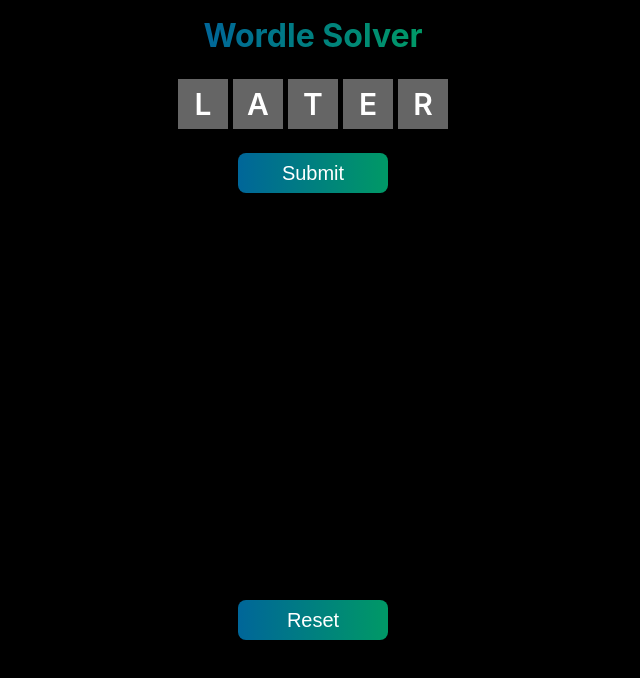
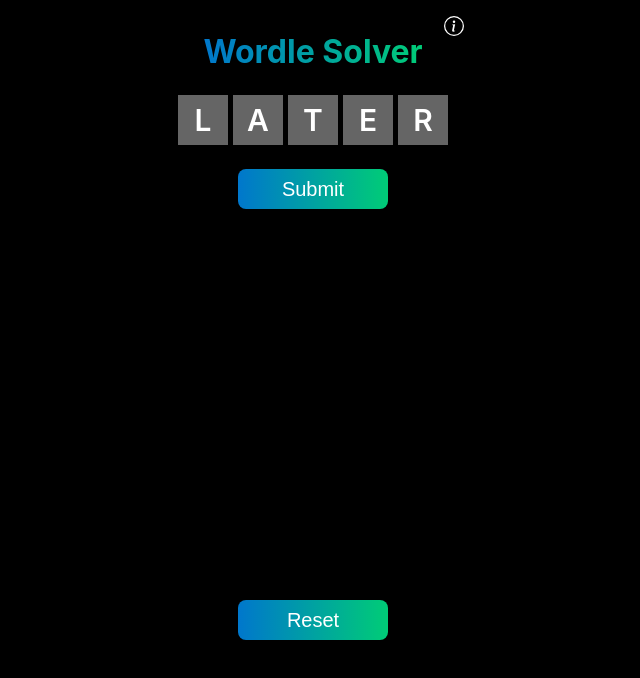
Before and after one commit to misqke/wordle-solver, a Next.js app: page / in a window 1280 px wide. Shown: the top 678 px of the page, without its empty margins (327-967 px from the left). Built offline with nearby package versions, Linux system fonts and the light colour scheme.

Commit message:
info btn, info, read me

```diff
--- /dev/null
+++ b/components/LoadingBar.jsx
@@ -0,0 +1,12 @@
+import React from "react";
+import styles from "../styles/LoadingBar.module.scss";
+
+const LoadingBar = () => {
+  return (
+    <div className={styles.container}>
+      <div className={styles.loader}></div>
+    </div>
+  );
+};
+
+export default LoadingBar;
--- a/pages/index.js
+++ b/pages/index.js
@@ -1,10 +1,13 @@
 import React, { useState, useEffect } from "react";
 import Head from "next/head";
 import Row from "../components/Row";
+import LoadingBar from "../components/LoadingBar";
 import axios from "axios";
 import styles from "../styles/Home.module.scss";
 
 export default function Home() {
+  const [loading, setLoading] = useState(false);
+  const [showInfo, setShowInfo] = useState(false);
   const [guessNum, setGuessNum] = useState(1);
   const [currentAnswer, setCurrentAnswer] = useState([
     { answer: "", wrongs: [] },
@@ -52,6 +55,7 @@
   };
 
   const handleSubmit = async () => {
+    setLoading(true);
     const usedLetters = [];
     currentGuess.forEach((letter, i) => {
       if (letter.result === "correct") {
@@ -109,6 +113,7 @@
       }
       setGuesses((prev) => [...prev, currentGuess]);
       setCurrentGuess(newGuess);
+      setLoading(false);
     };
     if (guessNum > 1) {
       makeGuess(currentAnswer, includedLetters);
@@ -135,6 +140,7 @@
             />
           ))}
         <Row word={currentGuess} handleLetterClick={handleLetterClick} active />
+        {loading === true && <LoadingBar />}
         <button className={styles.btn} type="button" onClick={handleSubmit}>
           Submit
         </button>
@@ -145,6 +151,37 @@
         >
           Reset
         </button>
+        <span
+          className={styles.infoBtn}
+          onClick={() => setShowInfo((prev) => !prev)}
+        >
+          <svg
+            xmlns="http://www.w3.org/2000/svg"
+            width="20"
+            height="20"
+            fill="currentColor"
+            className="bi bi-info-circle"
+            viewBox="0 0 16 16"
+          >
+            <path d="M8 15A7 7 0 1 1 8 1a7 7 0 0 1 0 14zm0 1A8 8 0 1 0 8 0a8 8 0 0 0 0 16z" />
+            <path d="m8.93 6.588-2.29.287-.082.38.45.083c.294.07.352.176.288.469l-.738 3.468c-.194.897.105 1.319.808 1.319.545 0 1.178-.252 1.465-.598l.088-.416c-.2.176-.492.246-.686.246-.275 0-.375-.193-.304-.533L8.93 6.588zM9 4.5a1 1 0 1 1-2 0 1 1 0 0 1 2 0z" />
+          </svg>
+        </span>
+        {showInfo === true && (
+          <div className={styles.info}>
+            <h3>How to use:</h3>
+            <ol>
+              <li>
+                Enter the word provided by Wordle Solver into your Wordle game.
+              </li>
+              <li>
+                Click the letters on the Wordle Solver to match the results from
+                your Wordle game and click "Submit".
+              </li>
+              <li>Repeat with the new word provided by Wordle Solver.</li>
+            </ol>
+          </div>
+        )}
       </div>
     </div>
   );
--- a/styles/Home.module.scss
+++ b/styles/Home.module.scss
@@ -15,12 +15,13 @@
   gap: 0.5rem;
   height: 100%;
   position: relative;
+  padding: 1rem;
 }
 
 .text {
   margin: 1rem;
   h1 {
-    background: linear-gradient(90deg, #069, #096);
+    background: linear-gradient(90deg, #07c, #0c7);
     background-clip: text;
     color: transparent;
   }
@@ -32,13 +33,49 @@
   height: 40px;
   font-size: 20px;
   color: #fff;
-  background: linear-gradient(90deg, #069, #096);
+  background: linear-gradient(90deg, #07c, #0c7);
   cursor: pointer;
   border: none;
   border-radius: 8px;
+  transition-duration: 500ms;
+}
+
+.btn:hover {
+  box-shadow: 5px 0px 3px 5px #07ca, -5px 0px 3px 5px #0c7a;
 }
 
 .btn.reset {
   position: absolute;
   bottom: 20%;
 }
+
+.infoBtn {
+  position: absolute;
+  top: 1rem;
+  right: 0;
+  color: #fff;
+  cursor: pointer;
+  transition-duration: 250ms;
+  display: flex;
+  flex-direction: column;
+}
+
+.infoBtn:hover {
+  color: #099;
+}
+
+.info {
+  display: flex;
+  flex-direction: column;
+  gap: 0.5rem;
+  padding: 1rem 2rem;
+  position: absolute;
+  top: 2.5rem;
+  left: 0;
+  background: radial-gradient(#07c, #0c7);
+  color: #fff;
+  border-radius: 8px;
+  li {
+    margin-bottom: 8px;
+  }
+}
--- /dev/null
+++ b/styles/LoadingBar.module.scss
@@ -0,0 +1,31 @@
+.container {
+  width: 100%;
+  height: 1rem;
+  border: 1px solid #fff;
+  border-radius: 8px;
+  margin-top: 1rem;
+  position: relative;
+}
+
+.loader {
+  height: 100%;
+  width: 15%;
+  border-radius: 8px;
+  position: absolute;
+  left: 0;
+  top: 0;
+  background: linear-gradient(90deg, #07c, #0c7);
+  animation-name: load;
+  animation-duration: 800ms;
+  animation-iteration-count: infinite;
+  animation-timing-function: linear;
+}
+
+@keyframes load {
+  0% {
+    left: 0;
+  }
+  100% {
+    left: 85%;
+  }
+}
```
Also changed, not shown: 1 other file (tests, documents, lock files or other folders).
